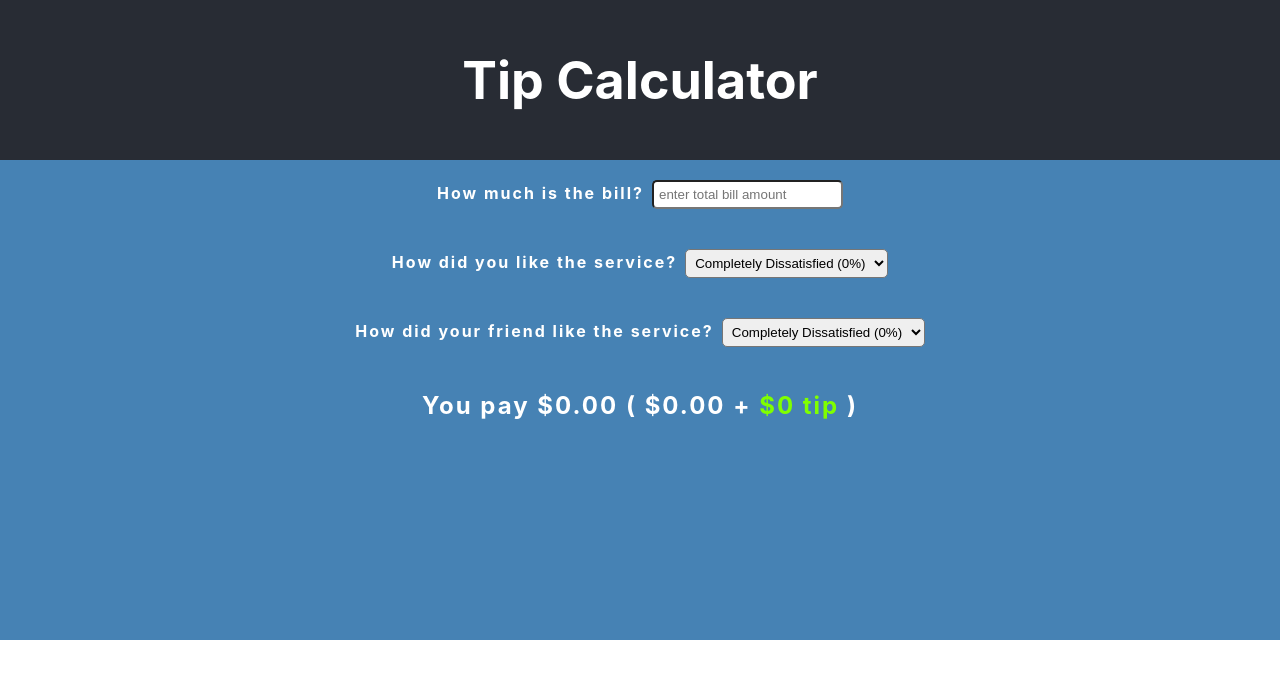
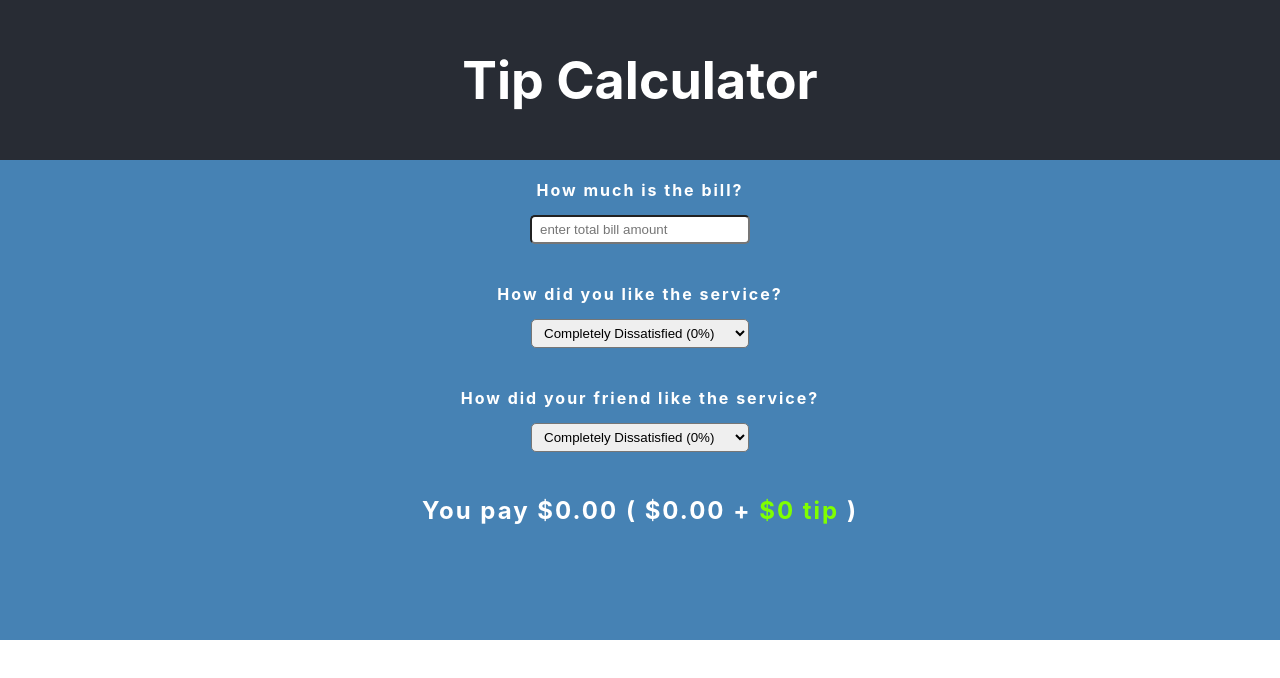
Before and after one commit to BillStephens2022/tip-calculator-react, a React (Create React App) app: page / in a window 1280 px wide. Shown: the top 678 px of the page. Built offline with nearby package versions, Linux system fonts and the light colour scheme.

Commit message:
adjusted styling

```diff
--- a/src/App.css
+++ b/src/App.css
@@ -16,7 +16,10 @@
 main {
   min-height: 60vh;
   background-color: steelblue;
-  color: white
+  color: white;
+  display: flex;
+  flex-direction: column;
+  align-items: center;
 }
 
 form {
@@ -24,18 +27,31 @@ form {
 }
 
 .form-group {
+  width: 50%;
   padding: 20px 0;
+  display: flex;
+  flex-direction: column;
+  align-items: center;
 }
 
 label {
-  margin-right: 8px;
+  margin-bottom: 15px;
   font-weight: 700;
   letter-spacing: 2px;
 }
 
 input, select {
   border-radius: 5px;
-  padding: 5px;
+  padding: 5px 8px;
+  width: 200px;
+}
+
+input {
+  width: 200px;
+}
+
+select {
+  width: 218px;
 }
 
 .message {
--- a/src/components/BillInput.js
+++ b/src/components/BillInput.js
@@ -1,6 +1,6 @@
 export function BillInput({ bill, setBill }) {
     return (
-        <form>
+        <form className="form-group">
             <label>How much is the bill?</label>
             <input type="text" placeholder="enter total bill amount" onChange={(e) => setBill(Number(e.target.value))}/>
         </form>
```
